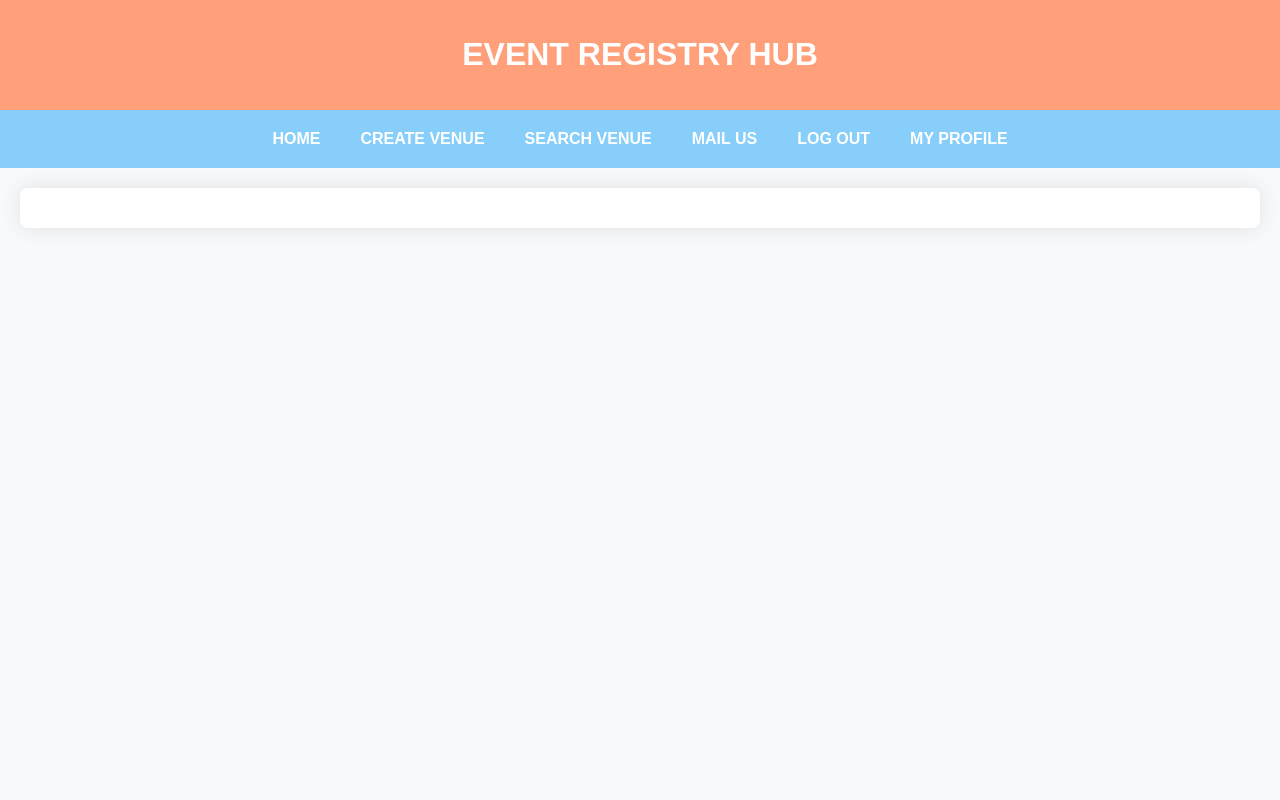
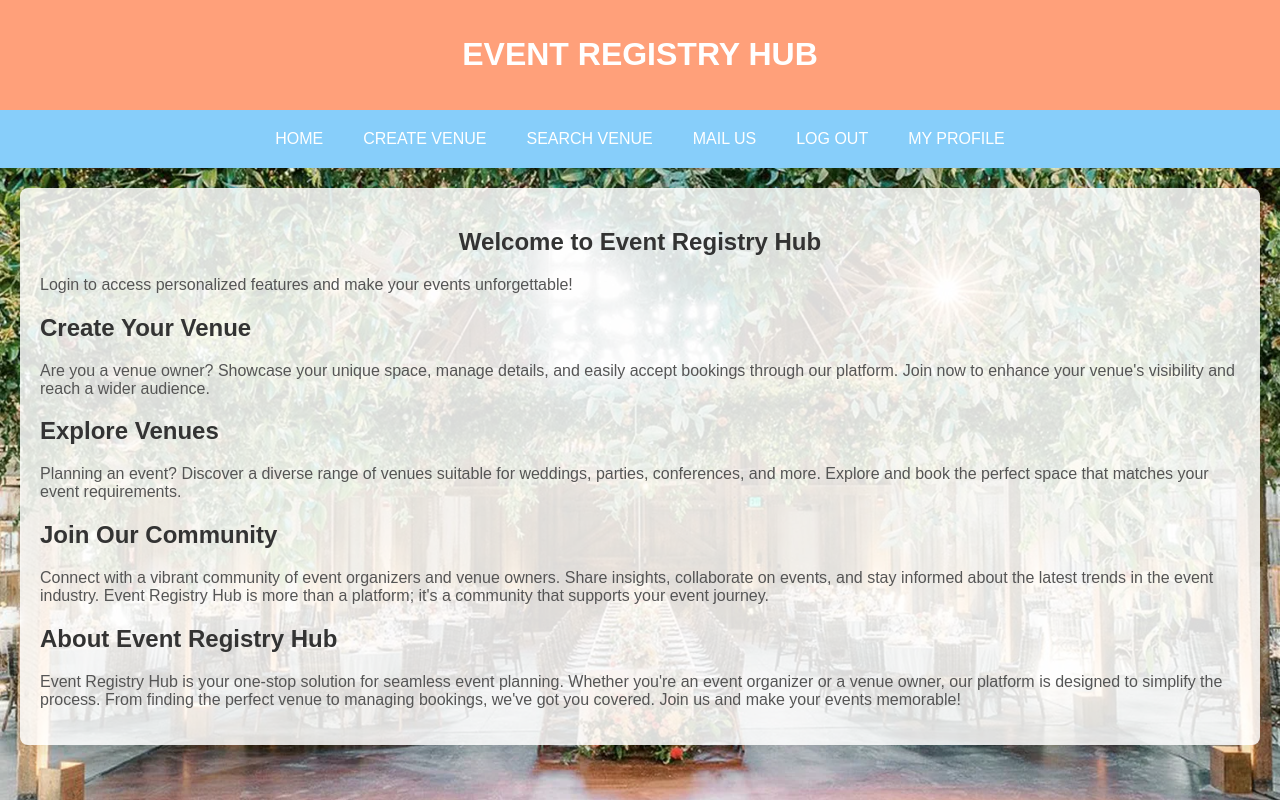
Before and after one commit to Harr1sJack/Event-Registry-Hub, a PHP site: page /index.php in a window 1280 px wide. Run offline with PHP 8.4, Linux system fonts and the light colour scheme; the visitor is signed in with stand-in values (Sample User, id 1).

Commit message:
login to create, and style change on the home page

```diff
--- a/customerView.html
+++ /dev/null
@@ -1,3 +0,0 @@
-<h2>Look for Venue</h2>
-<p>Explore and book venues for your events.</p>
-<button>Look for Venue</button>
--- a/includes/header.php
+++ b/includes/header.php
@@ -45,7 +45,11 @@ nav a:hover {
     <a href="search.php">SEARCH VENUE</a>
     <a href="mail.php">MAIL US</a>
     <?php
-        session_start();
+        if(session_status() == PHP_SESSION_NONE)
+        {
+            session_start();
+        }
+
         if (isset($_SESSION['username'])) {
             $loggedIn = true;
         } else {
--- a/index.php
+++ b/index.php
@@ -15,71 +15,56 @@ include('includes/dbconnection.php');
         font-family: 'Segoe UI', Tahoma, Geneva, Verdana, sans-serif;
         margin: 0;
         padding: 0;
-        background-color: #e6f7ff;
+        background: url('images/BG.webp') no-repeat center center fixed;
+        background-size: cover;
     }
 
     main {
         max-width: 1200px;
         margin: 20px auto;
         padding: 20px;
-        background-color: #ffffff;
+        background-color: rgba(255, 255, 255, 0.85); /* Add some transparency to the background */
         border-radius: 8px;
         box-shadow: 0 0 20px rgba(0, 0, 0, 0.1);
+        color: #333;
     }
 
     h2 {
         color: #333;
     }
 
-    table {
-        width: 100%;
-        border-collapse: collapse;
-        margin-top: 20px;
-    }
-
-    table, th, td {
-        border: 2px solid #007bff;
-    }
-
-    th, td {
-        padding: 15px;
-        text-align: left;
-    }
-
-    th {
-        background-color: #007bff;
-        color: #fff;
-    }
-
-    a {
-        color: #007bff;
-        text-decoration: none;
-        font-weight: bold;
-    }
-
-    a:hover {
-        text-decoration: underline;
+    p {
+        color: #555;
     }
     </style>
 </head>
 <body>
     <?php include_once('includes/header.php');?>
     <main>
-        <?php
-        // Display content based on user role
-        if ($loggedIn) {
-            if (isset($userRole)) {
-                if ($userRole === 'venue_owner') {
-                    include 'venueOwnerView.html';
-                } else {
-                    include 'customerView.html';
-                }
-            }
-        } else {
-            include 'defaultView.html';
-        }
-        ?>
+        <div class="home-container">
+            <h2 align="center">Welcome to Event Registry Hub</h2>
+            <p>Login to access personalized features and make your events unforgettable!</p>
+
+            <section class="action-section">
+                <h2>Create Your Venue</h2>
+                <p>Are you a venue owner? Showcase your unique space, manage details, and easily accept bookings through our platform. Join now to enhance your venue's visibility and reach a wider audience.</p>
+            </section>
+
+            <section class="action-section">
+                <h2>Explore Venues</h2>
+                <p>Planning an event? Discover a diverse range of venues suitable for weddings, parties, conferences, and more. Explore and book the perfect space that matches your event requirements.</p>
+            </section>
+
+            <section class="community-section">
+                <h2>Join Our Community</h2>
+                <p>Connect with a vibrant community of event organizers and venue owners. Share insights, collaborate on events, and stay informed about the latest trends in the event industry. Event Registry Hub is more than a platform; it's a community that supports your event journey.</p>
+            </section>
+
+            <section class="about-section">
+                <h2>About Event Registry Hub</h2>
+                <p>Event Registry Hub is your one-stop solution for seamless event planning. Whether you're an event organizer or a venue owner, our platform is designed to simplify the process. From finding the perfect venue to managing bookings, we've got you covered. Join us and make your events memorable!</p>
+            </section>
+        </div>
     </main>
-
 </body>
 </html>
--- a/register.php
+++ b/register.php
@@ -29,7 +29,7 @@ if ($_SERVER["REQUEST_METHOD"] == "POST") {
         echo "<script>showAlert('Password and Confirm Password do not match. Please try again.');</script>";
     } else {
 
-        $insertQuery = "INSERT INTO users (username,password,email,userrole) VALUES ('$username', '$password', '$email' ,'$userRole')";
+        $insertQuery = "INSERT INTO users (username,password,email,role) VALUES ('$username', '$password', '$email' ,'$userRole')";
         if ($conn->query($insertQuery) === TRUE)
         {
             // Registration successful
--- a/venueOwnerView.html
+++ /dev/null
@@ -1,3 +0,0 @@
-<h2>Create Venue</h2>
-<p>Create your venue with details and description.</p>
-<button>Create Venue</button>
```
Also changed, not shown: create.php (+9 -2 lines), defaultView.html (deleted, +0 -26 lines), images/BG.jpg (added), images/BG.webp (added).
